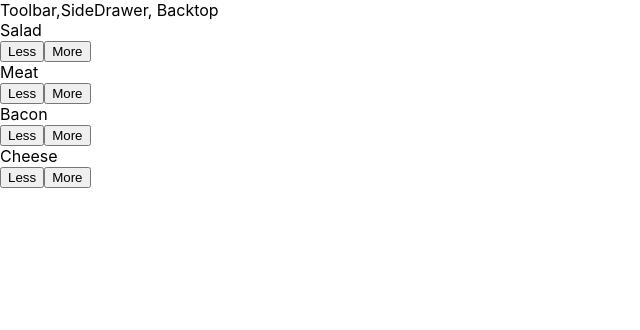
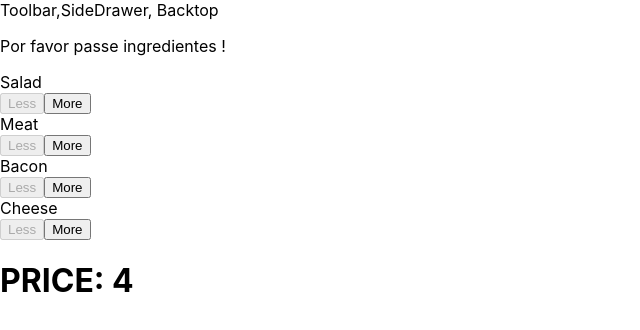
Before and after one commit to vNNi/HamburguerBuilder, a React app: page / in a window 1280 px wide. Shown: the top 330 px of the page, without its empty margins (0-640 px from the left). Built offline with nearby package versions, Linux system fonts and the light colour scheme.

Commit message:
feat: add logic to disable button if no ingredient of the type

```diff
--- a/src/Components/Burger/BuildControls/BuildControl/BuildControl.js
+++ b/src/Components/Burger/BuildControls/BuildControl/BuildControl.js
@@ -7,8 +7,11 @@ const BuildControl = props => {
   return (
     <div className={classes.BuildControl}>
       <div className={classes.Label}>{props.label}</div>
-      <button className={classes.Less} onClick={props.removeIngredient} >Less</button>
-      <button className={classes.More} onClick={props.addIngredient}>More</button>
+      <button className={classes.Less}
+      onClick={props.removeIngredient}
+      disabled={props.disabled} >Less</button>
+      <button className={classes.More}
+      onClick={props.addIngredient}>More</button>
     </div>
   );
 };
--- a/src/Components/Burger/BuildControls/BuildControls.js
+++ b/src/Components/Burger/BuildControls/BuildControls.js
@@ -19,7 +19,9 @@ const buildControls = props => {
         label={ctrl.label}
         key={ctrl.label}
         addIngredient={() => props.addIngredient(ctrl.type)}
-        removeIngredient={() => props.removeIngredient(ctrl.type)}/>;
+        removeIngredient={() => props.removeIngredient(ctrl.type)}
+        disabled={props.disabledInfo[ctrl.type]}
+        />
       })}
     </div>
   );
--- a/src/Containers/BurgerBuilder/BurgerBuilder.js
+++ b/src/Containers/BurgerBuilder/BurgerBuilder.js
@@ -8,10 +8,10 @@ import {INGREDIENT_PRICE} from '../../Constants/index';
 export default class BurgerBuilder extends Component {
     state = {
         ingredients: {
-            salad: 1,
-            bacon: 1,
-            cheese: 2,
-            meat: 2,
+            salad: 0,
+            bacon: 0,
+            cheese: 0,
+            meat: 0,
         },
         totalPrice : 4,
     }
@@ -47,10 +47,21 @@ export default class BurgerBuilder extends Component {
     }
 
     render() {
+        const disabledInfo = {
+            ...this.state.ingredients
+        }
+        for(let key in disabledInfo){
+            disabledInfo[key] = disabledInfo[key] <= 0;
+        }
         return (
             <Aux>
                 <Burger ingredients={this.state.ingredients}/>
-                <BuildControls addIngredient={this.addIngredientHandler} removeIngredient={this.removeIngredientHandler}/>
+                <BuildControls
+                addIngredient={this.addIngredientHandler}
+                removeIngredient={this.removeIngredientHandler}
+                disabledInfo={disabledInfo}
+                />
+                <h1>PRICE: {this.state.totalPrice}</h1>
             </Aux>
         )
     }
```
